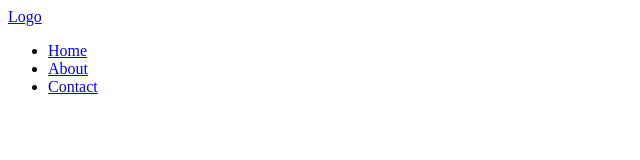
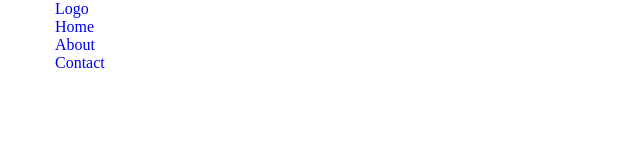
Before and after one commit to Sherzodovmuhammadali/git-test, a plain HTML site: page index.html in a window 1280 px wide. Shown: the whole page, without its empty margins (0-640 px from the left). Drawn offline with Linux system fonts and the light colour scheme.

Commit message:
add css add link html

```diff
--- a/index.html
+++ b/index.html
@@ -4,11 +4,12 @@
     <meta charset="UTF-8">
     <meta name="viewport" content="width=device-width, initial-scale=1.0">
     <title>Git</title>
+    <link rel="stylesheet" href="./main.css">
 </head>
 <body>
 
     <header class="header">
-        <nav class="nav">
+        <nav class="nav container">
             <a href="#!" class="nav-logo">Logo</a>
             <ul class="nav-list">
                 <li class="nav-item"><a href="#!" class="nav-link">Home</a></li>
--- /dev/null
+++ b/main.css
@@ -0,0 +1,20 @@
+* {
+    margin: 0;
+    padding: 0;
+    box-sizing: border-box;
+}
+
+a {
+    text-decoration: none;
+}
+
+ul {
+    list-style: none;
+}
+
+.container {
+    max-width: 1200px;
+    width: 100%;
+    padding: 0 15px;
+    margin: 0 auto;
+}
```
